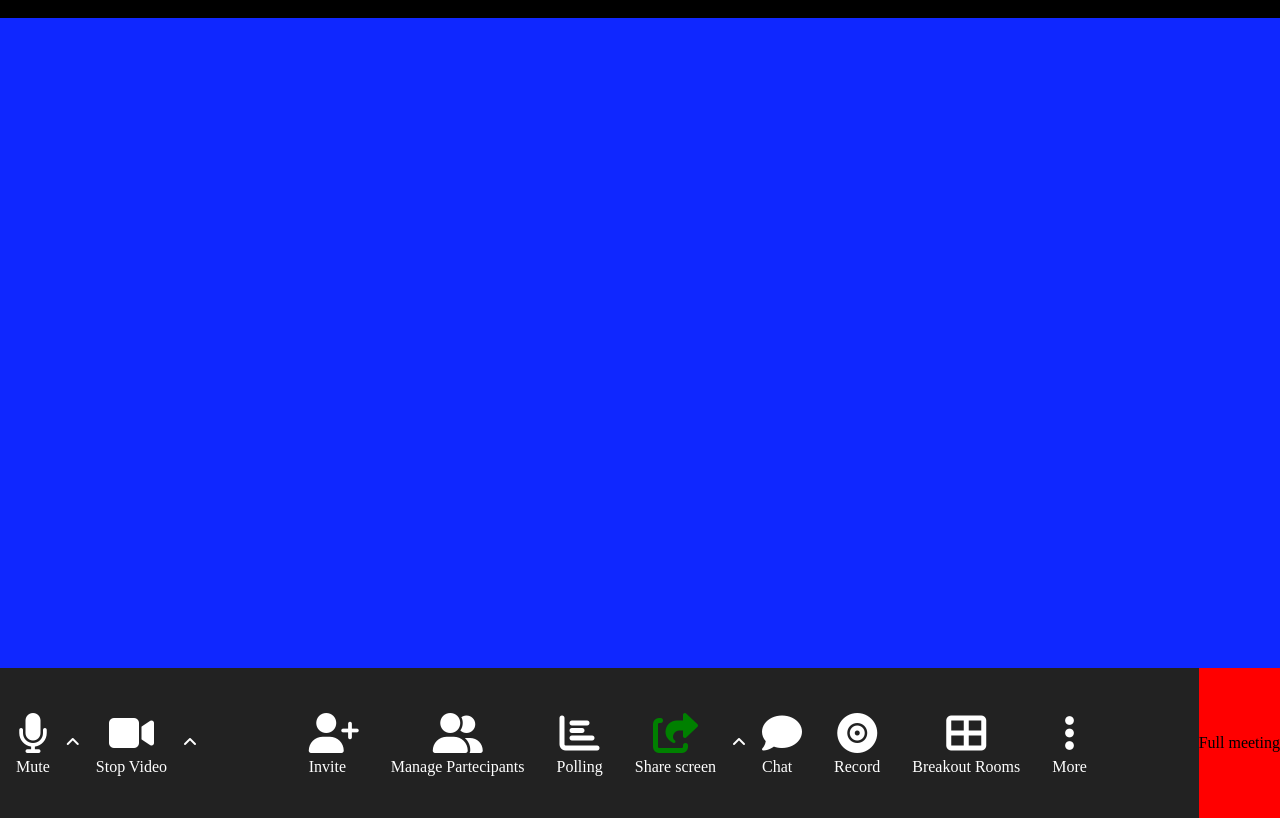
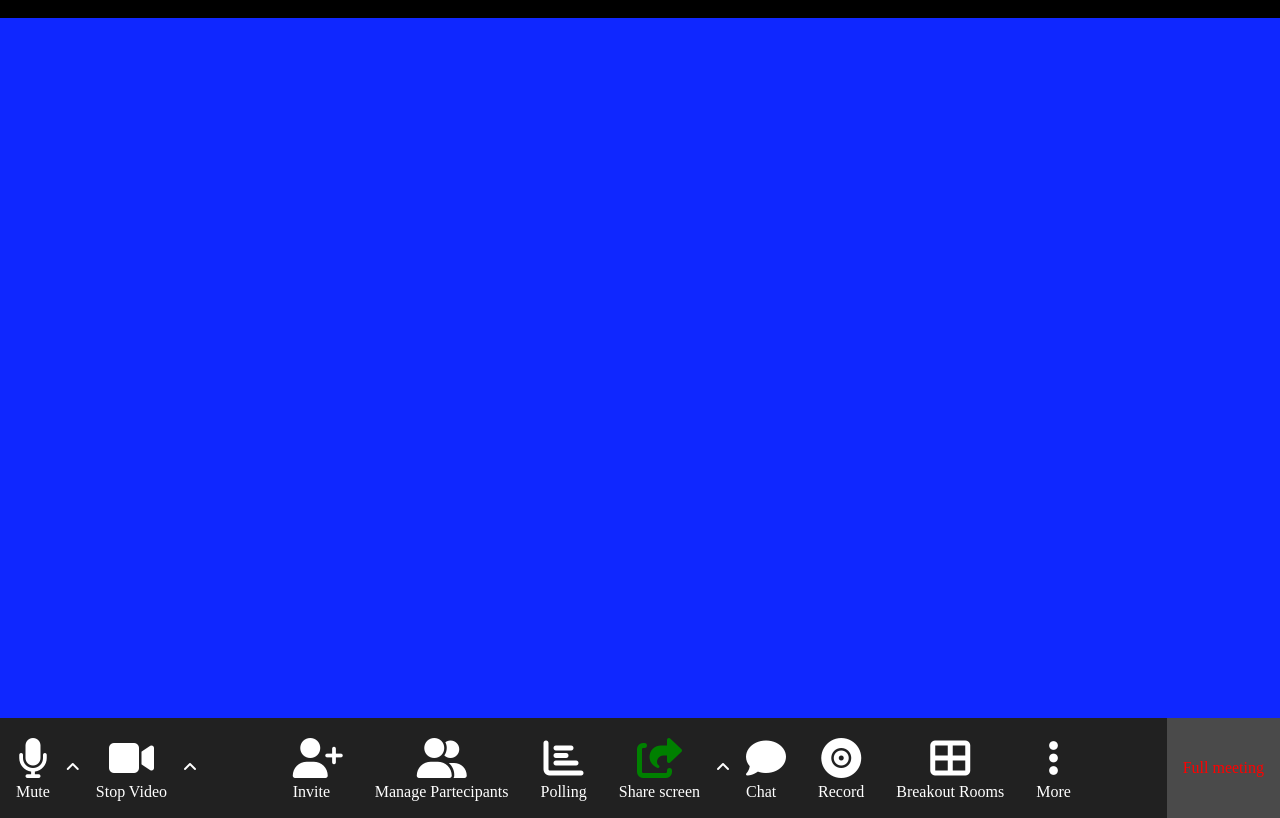
Before and after one commit to ImBlindForU/html-css-zoom, a plain HTML site: page index.html in a window 1280 px wide. Drawn offline with Linux system fonts and the light colour scheme.

Commit message:
fine toolbar

```diff
--- a/css/style.css
+++ b/css/style.css
@@ -19,7 +19,7 @@ img{
 }
 
 .content{
-    height: calc(100% - 150px);
+    height: calc(100% - 100px);
     margin: 0 auto;
     overflow: auto;
 
@@ -30,11 +30,11 @@ img{
 }
 
 .toolbar{
-    height: 150px;
+    height: 100px;
     display: flex;
     justify-content: space-between;
     /* debug   */
-    background-color: #222222;
+    background-color: hsl(0, 0%, 13%);
 }
 
 /* main struttura card */
@@ -70,8 +70,9 @@ img{
     display: flex;
     justify-content: flex-end;
     align-items: center;
-    background-color: red;
-
+    background-color: #4a4a4a;
+    padding: 1rem;
+    color: red;
 }
 .green{
     color: green;
```
